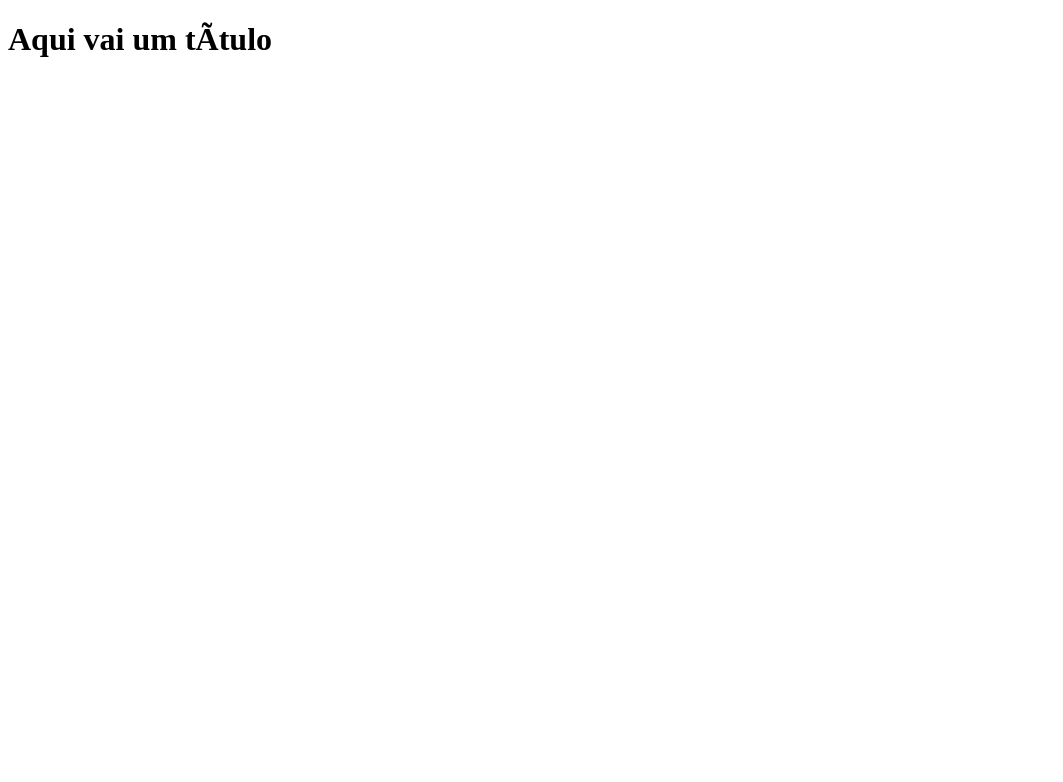
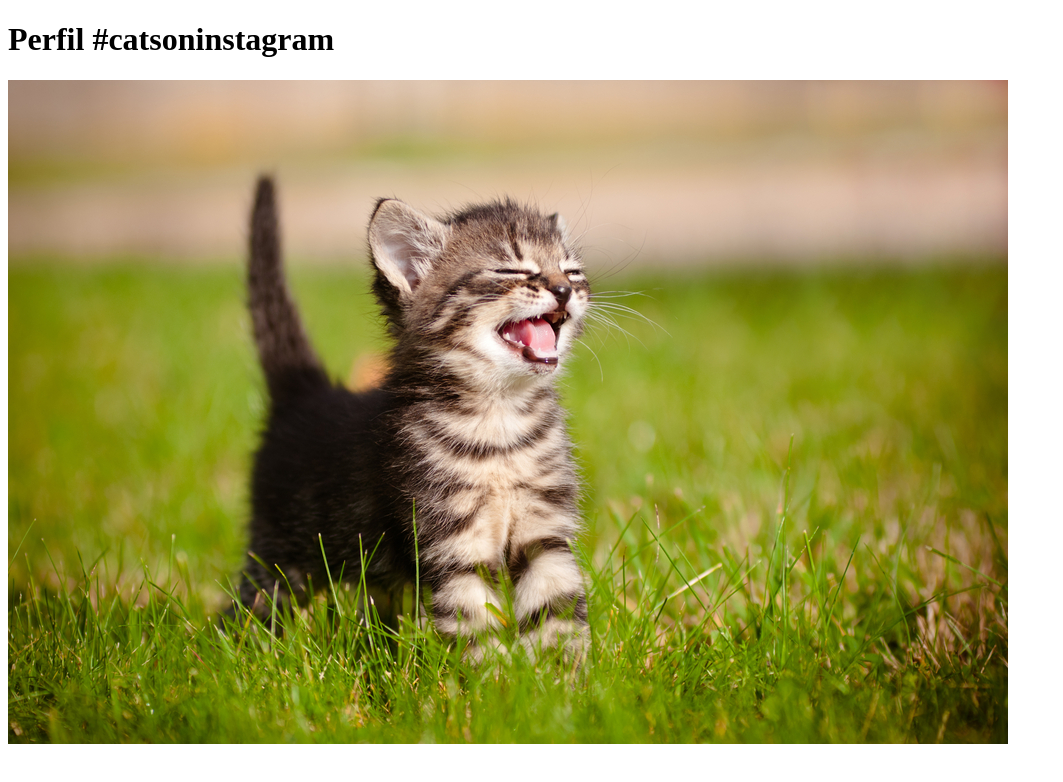
Before and after one commit to brenobcamp/descomplica_PIDA_aula10, a plain HTML site: page index.html in a window 1280 px wide. Shown: the whole page, without its empty margins (0-1063 px from the left). Drawn offline with Linux system fonts and the light colour scheme.

Commit message:
exercicio finalizado

```diff
--- a/index.html
+++ b/index.html
@@ -4,7 +4,7 @@
 
 <head>
 
-<title>Título da página</title>
+<title>Fanpage de Gatinhos</title>
 
 <meta charset=“utf-8”>
 
@@ -12,7 +12,9 @@
 
 <body>
 
-<h1>Aqui vai um título</h1>
+<h1>Perfil #catsoninstagram</h1>
+
+<img src="imagens/gatinho.jpg">
 
 </body>
 
```
Also changed, not shown: imagens/gatinho.jpg (added).
